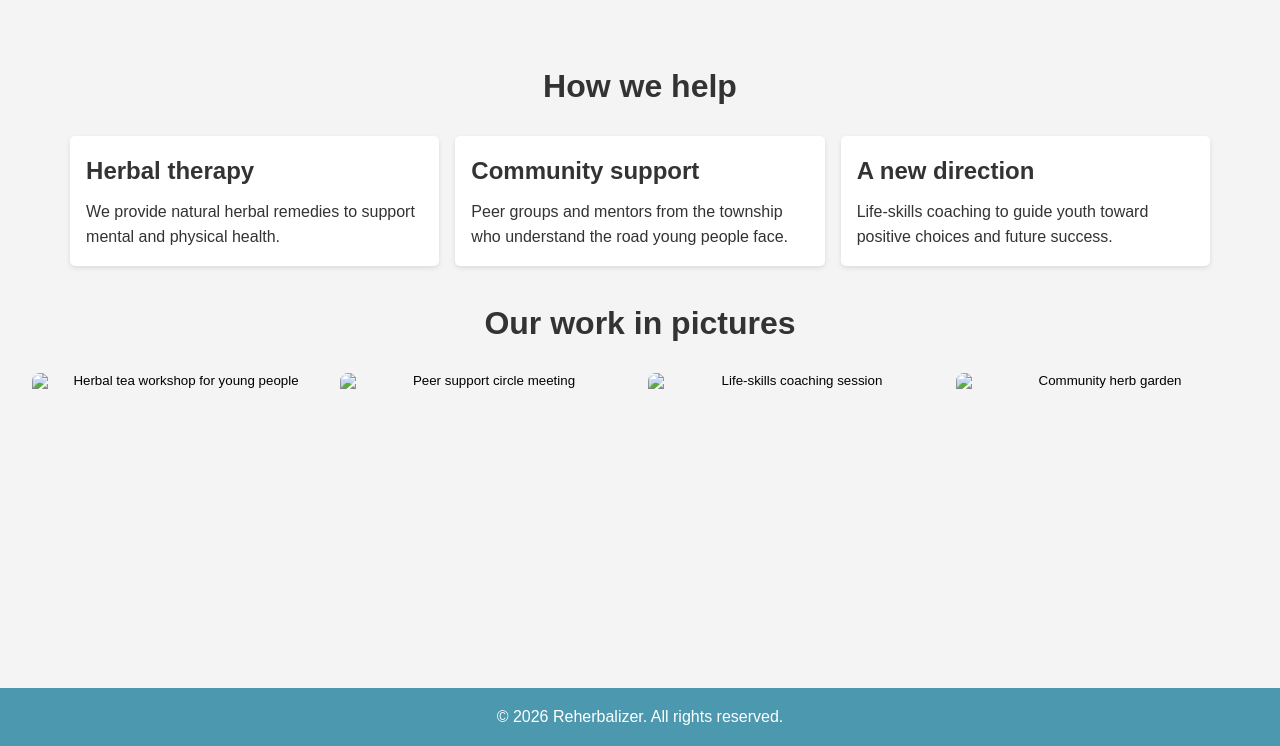
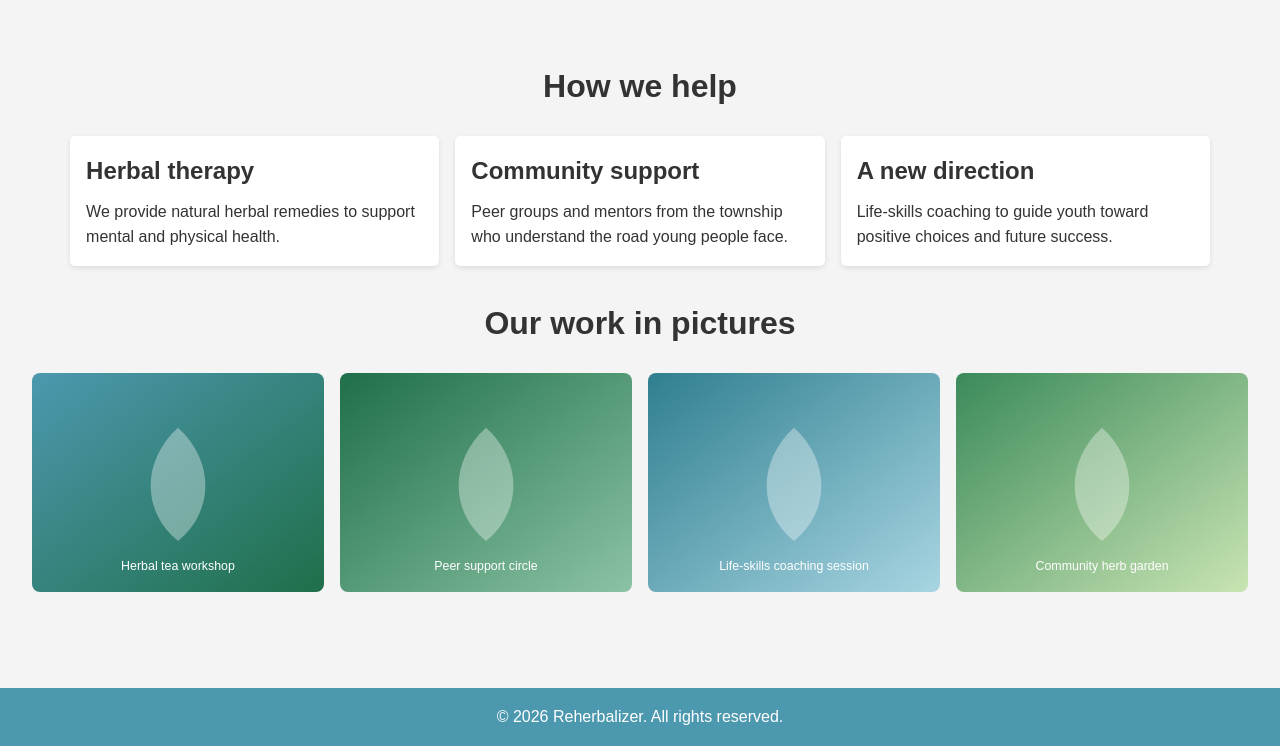
Before and after one commit to TheLisper/Reherbilizer, a plain HTML site: page index.html in a window 1280 px wide. Shown: the part 872-1618 px from the top of the page. Drawn offline with Linux system fonts and the light colour scheme; files whose address does not match are found by name.

Commit message:
added updates

```diff
--- a/index.html
+++ b/index.html
@@ -56,10 +56,10 @@
     <section>
       <h2>Our work in pictures</h2>
       <div class="gallery" id="gallery">
-        <button type="button"><img src="assets/images/herbal-tea-workshop.svg" alt="Herbal tea workshop for young people" loading="lazy"></button>
-        <button type="button"><img src="assets/images/peer-support-circle.svg" alt="Peer support circle meeting" loading="lazy"></button>
-        <button type="button"><img src="assets/images/life-skills-coaching.svg" alt="Life-skills coaching session" loading="lazy"></button>
-        <button type="button"><img src="assets/images/community-garden.svg" alt="Community herb garden" loading="lazy"></button>
+        <button type="button"><img src="assets/herbal-tea-workshop.svg" alt="Herbal tea workshop for young people" loading="lazy"></button>
+        <button type="button"><img src="assets/peer-support-circle.svg" alt="Peer support circle meeting" loading="lazy"></button>
+        <button type="button"><img src="assets/life-skills-coaching.svg" alt="Life-skills coaching session" loading="lazy"></button>
+        <button type="button"><img src="C:\Users\ntsiz\.vscode\Reherbilizer\assets\community-garden.svg" alt="Community herb garden" loading="lazy"></button>
       </div>
     </section>
     <div class="lightbox" id="lightbox" role="dialog" aria-modal="true" aria-label="Image viewer"><button type="button" id="lightbox-close" aria-label="Close image">&times;</button><img src="" alt=""><p></p></div>
```
